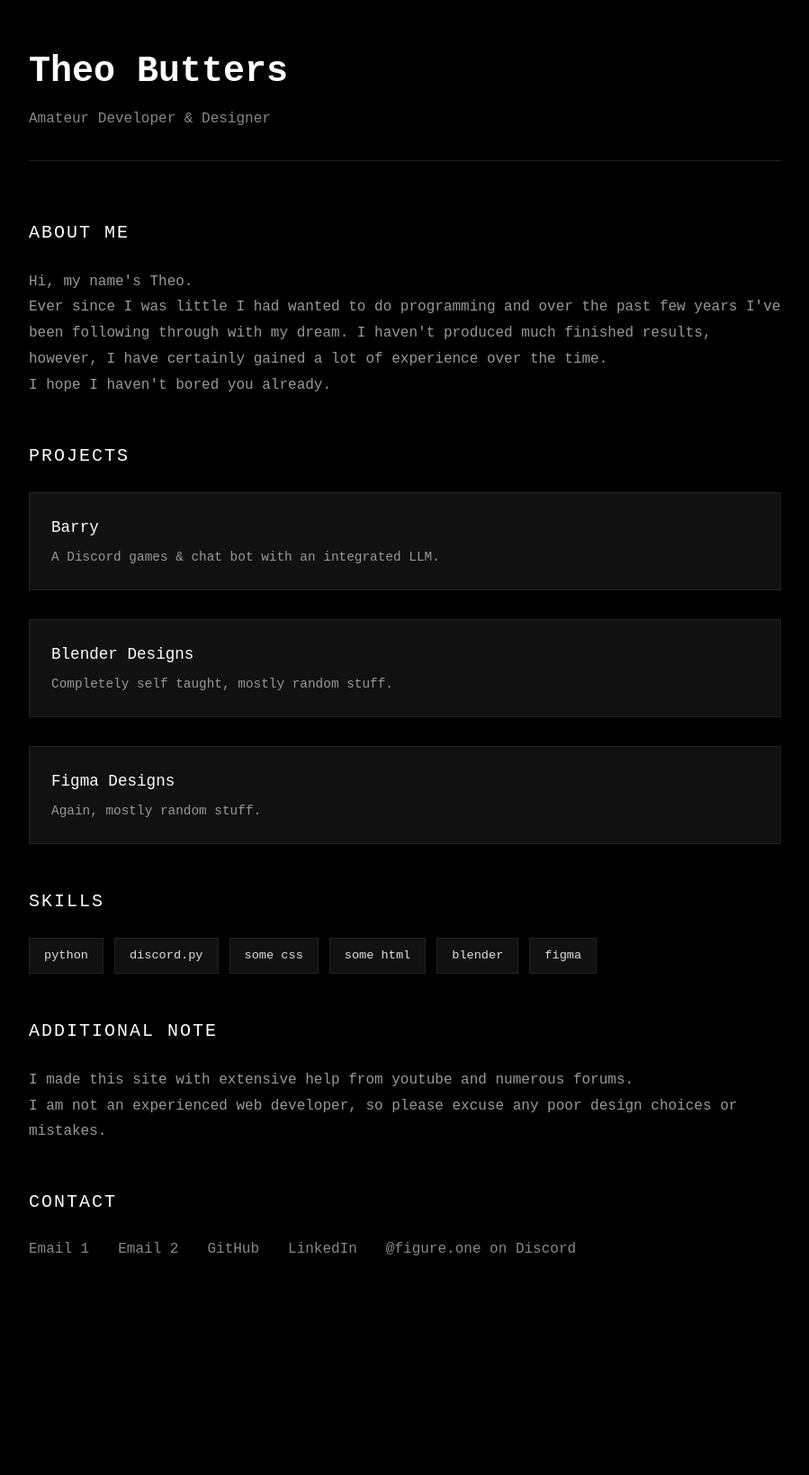
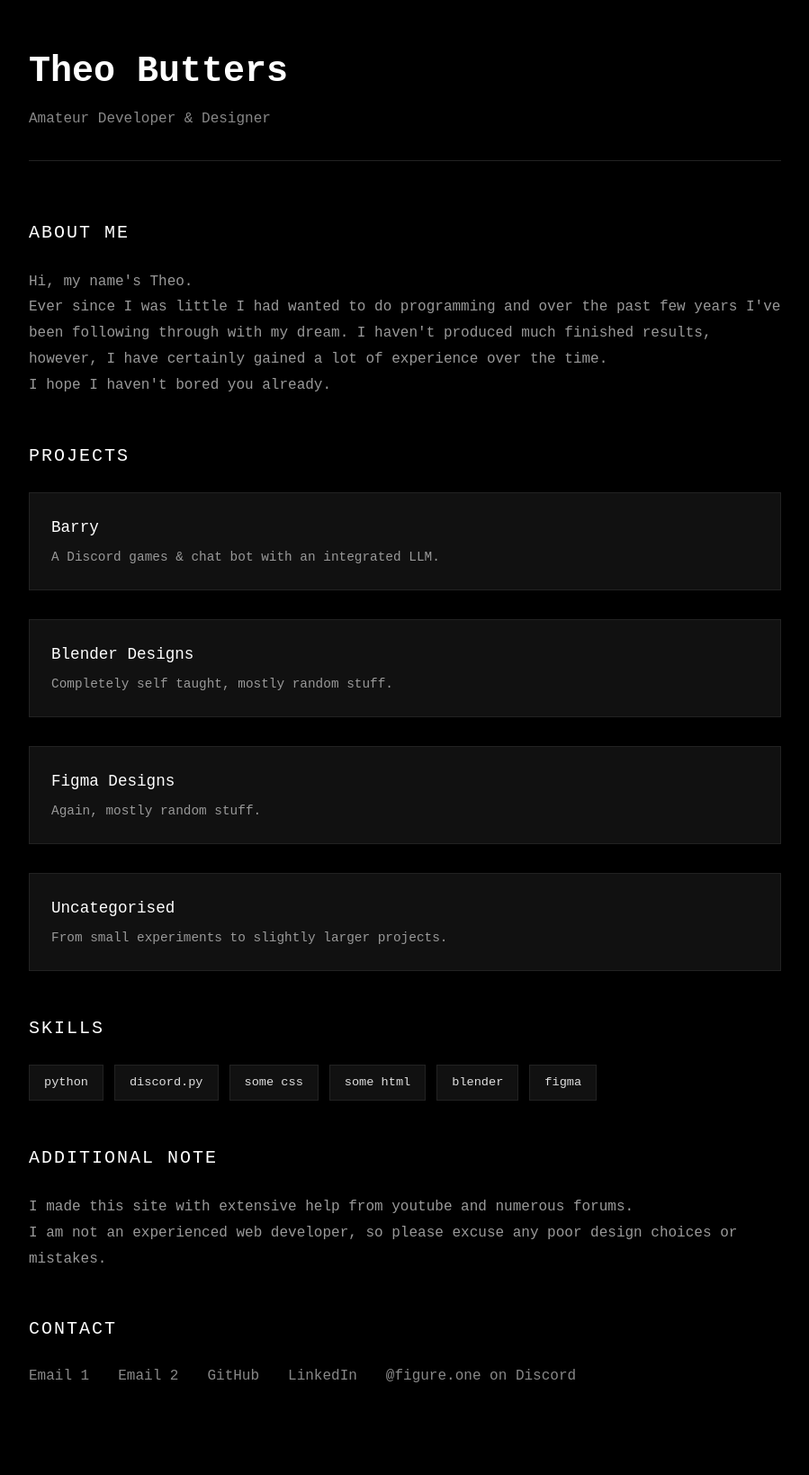
Before and after one commit to theobutters/theobutters.github.io, a Jekyll site: the page built from index.md, in a window 1280 px wide. Shown: the whole page at 90% size, without its empty margins (190-1089 px from the left). Built offline with Jekyll 4.4.1, drawn with Linux system fonts in a browser that asks for light colours; some web fonts are replaced; before the commit the page ends 1498 px from its top, so only the background shows below that.

Commit message:
another full upload from local machine, return to home buttons updated across pages

```diff
--- a/_layouts/blender.html
+++ b/_layouts/blender.html
@@ -370,7 +370,7 @@
 </head>
 <body>
     <div class="container">
-        <a href="/" class="back-link">← Back to Portfolio</a>
+        <a href="/" class="back-link">← Back to Home</a>
 
         <header>
             <h1>Blender</h1>
--- a/_layouts/figma.html
+++ b/_layouts/figma.html
@@ -370,7 +370,7 @@
 </head>
 <body>
     <div class="container">
-        <a href="/" class="back-link">← Back to Portfolio</a>
+        <a href="/" class="back-link">← Back to Home</a>
 
         <header>
             <h1>Figma</h1>
--- a/_layouts/main.html
+++ b/_layouts/main.html
@@ -162,6 +162,10 @@
                 <h3>Figma Designs</h3>
                 <p>Again, mostly random stuff.</p>
             </a>
+            <a href="/random" class="project">
+                <h3>Uncategorised</h3>
+                <p>From small experiments to slightly larger projects.</p>
+            </a>
         </section>
 
         <section>
```
Also changed, not shown: 404.html (+2 -12 lines).
